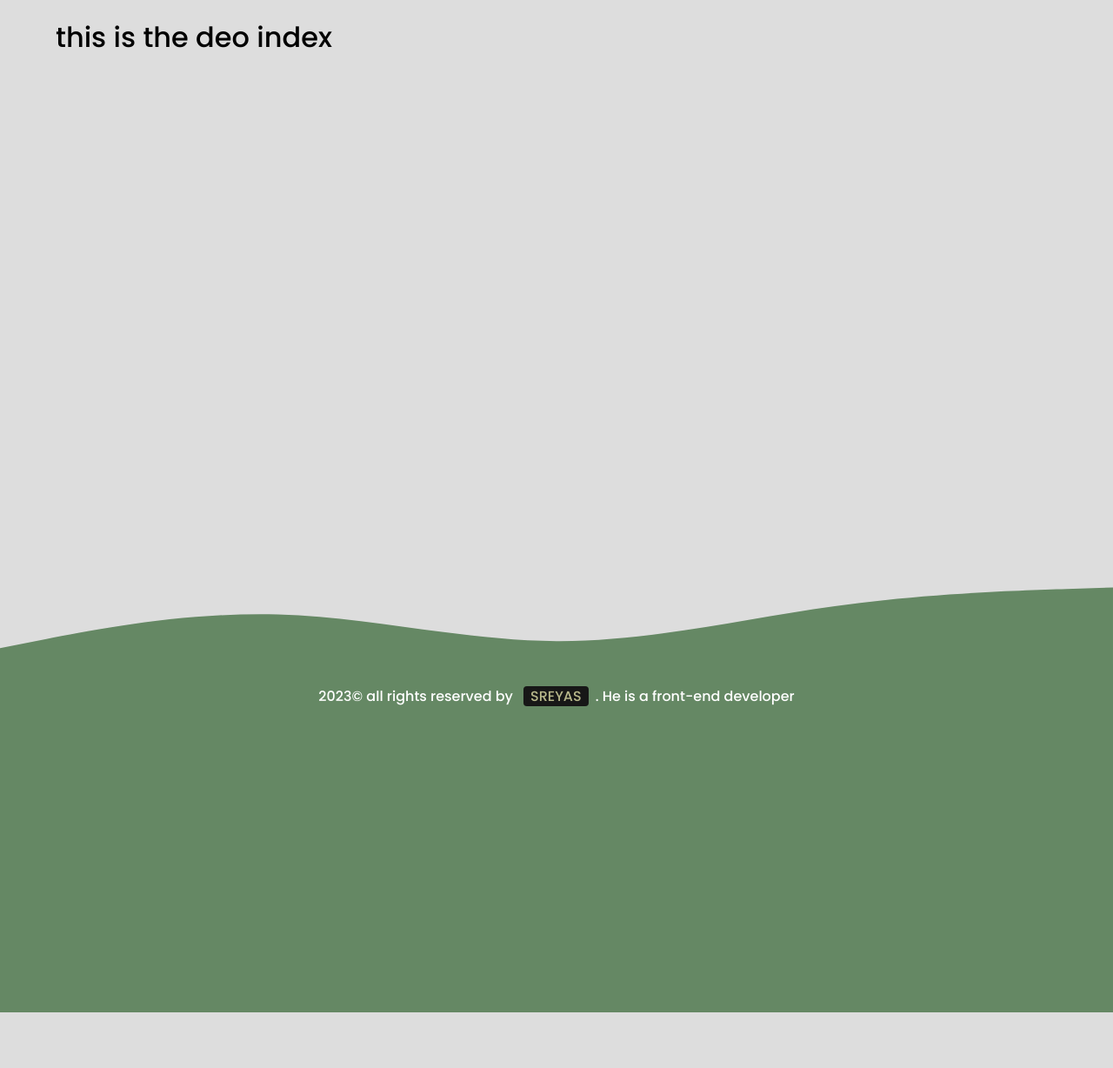
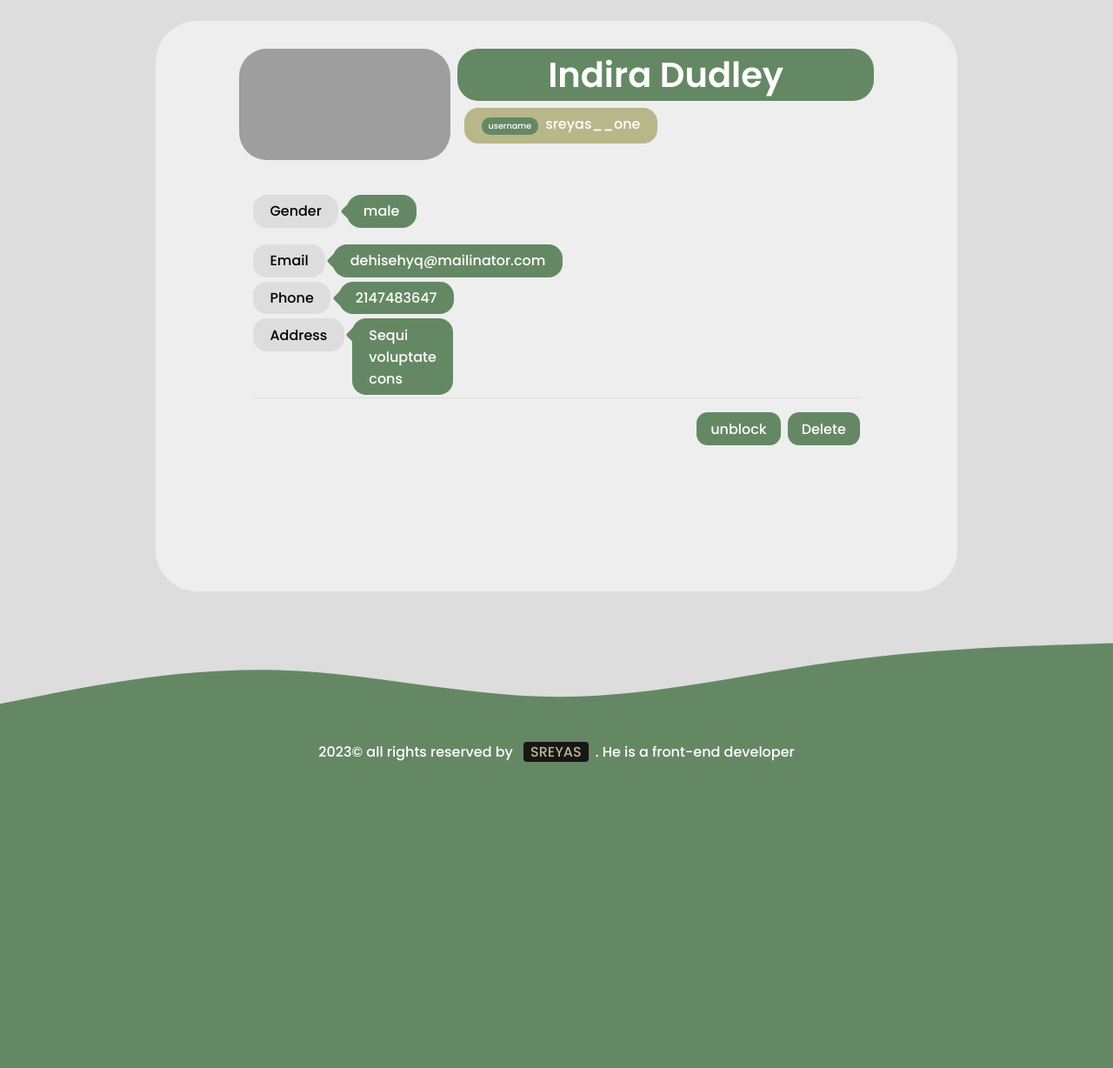
Before and after one commit to ImSreyas/TextWizard, a Flask app: page /admin/deo in a window 1280 px wide. Shown: the part 81-1309 px from the top of the page at 87% size. Before the commit the page ends 1245 px from the top, so only its background shows below. Run offline with Flask 2, Linux system fonts and the light colour scheme; a user stored in the database is signed in; data comes from the database, SQL or seed files in the repository; some libraries are stand-ins or nearby versions; grey boxes are pictures that could not be loaded.

Commit message:
user and deo page in admin panel is ready

```diff
--- a/admin.py
+++ b/admin.py
@@ -26,12 +26,41 @@ def adminIndex():
 @admin.route('/admin/user')
 def user():
     if session.get('admin'):
-        return render_template('admin/user.html')
+        usersData = database.select("SELECT * FROM user")
+        return render_template('admin/user.html', usersData = usersData)
+
+@admin.route('/admin/deleteUser', methods = ['POST', 'GET'])
+def deleteUser():
+    if session.get('admin'):
+        userId = request.form.get('userId')
+        database.delete("DELETE FROM user WHERE user_id='%s'" % (userId))
+        return 'success'
+    else:
+        return render_template('404.html')
+
+@admin.route('/admin/deleteDeo', methods = ['POST', 'GET'])
+def deleteDeo():
+    if session.get('admin'):
+        deoId = request.form.get('deoId')
+        database.delete("DELETE FROM deo WHERE id='%s'" % (deoId))
+        return 'success'
+    else:
+        return render_template('404.html')
+
+@admin.route('/admin/blockDeo', methods = ['POST', 'GET'])
+def blockDeo():
+    if session.get('admin'):
+        deoId = request.form.get('deoId')
+        database.update("UPDATE deo SET block = NOT block WHERE id='%s'" % (deoId))
+        return 'success'
+    else:
+        return render_template('404.html')
 
 @admin.route('/admin/deo')
 def deo():
     if session.get('admin'):
-        return render_template('admin/deo.html')
+        deoData = database.select("SELECT * FROM deo")
+        return render_template('admin/deo.html', deoData = deoData)
 
 
 @admin.route('/admin/feedback')
--- a/static/css-admin/deo.css
+++ b/static/css-admin/deo.css
@@ -1 +1,13 @@
 @import url('../css/main.css');
+@import url('user.css');
+.main-body{
+    display: flex;
+    justify-content: center;
+}
+.block-btn{
+    padding: .4rem 1rem;
+    background-color: var(--color);
+    color: var(--onColor);
+    border-radius: .8rem;
+    margin-inline-end: .5rem;
+}
--- a/static/css-admin/user.css
+++ b/static/css-admin/user.css
@@ -1 +1,44 @@
 @import url('../css/main.css');
+@import url('../css/profile.css');
+.main-body{
+    display: flex;
+    justify-content: center;
+    padding-inline: 10vw;
+}
+.profile-container-main{
+    display: block;
+    padding-inline: 5rem;
+    margin-block: 1.5rem;
+    height: 82vh;
+}
+.second-container{
+    overflow: visible;
+}
+.profile-container{
+    border: 0;
+}
+.third-container{
+    height: fit-content;
+    padding-block: 1rem;
+    display: flex;
+    justify-content: flex-end;
+    border-block-start: 1px solid var(--bg);
+}
+.delete-btn{
+    padding: .4rem 1rem;
+    background-color: var(--color);
+    color: var(--onColor);
+    border-radius: .8rem;
+}
+.username-content{
+    padding-block-end: .6rem;
+}
+.username-actual-text{
+    padding: .2rem .5rem;
+    background-color: var(--color);
+    color: var(--onColor);
+    border-radius: .6rem;
+    font-size: .6rem;
+    margin-inline-end: .5rem;
+    transform: translateY(-5px) ;
+}
--- a/static/css/popup-notification.css
+++ b/static/css/popup-notification.css
@@ -11,6 +11,7 @@
     background-color: var(--popup-bg);
     /* color: white;  */
     font-weight: 500;
+    z-index: 1002;
 }
 @keyframes fadeInOut {
     0%{
--- /dev/null
+++ b/static/js-admin/deo.js
@@ -0,0 +1,45 @@
+const deleteButtons = document.querySelectorAll('.delete-btn')
+if(deleteButtons){
+    deleteButtons.forEach((deleteBtn, index) => {
+        deleteBtn.addEventListener('click', (e) => {
+            const deoId = e.target.id
+            const username = document.querySelectorAll('.username-content')[index].innerText
+            const name = document.querySelectorAll('.name-container')[index].innerText
+            $.ajax({
+                url:'/admin/deleteDeo',
+                type: 'POST',
+                data: {
+                    deoId: deoId,
+                },
+                success: () => {
+                    popup(`${username} (${name}) has been deleted`, 'green', '6s')
+                    $(`#${deoId}`).css('display', 'none')
+                }
+            })
+        })
+    })
+}
+const blockButtons = document.querySelectorAll('.block-btn')
+if(blockButtons){
+    console.log('ya working')
+    blockButtons.forEach((blockBtn, index) => {
+        blockBtn.addEventListener('click', (e) => {
+            const deoId = e.target.id
+            const username = document.querySelectorAll('.actual-username-value')[index].innerText
+            const name = document.querySelectorAll('.name-container')[index].innerText
+            $.ajax({
+                url:'/admin/blockDeo',
+                type: 'POST',
+                data: {
+                    deoId: deoId,
+                },
+                success: () => {
+                    const b = ($(`button#${deoId}.block-btn`).text() == 'block' ? 'unblock' : 'block')
+                    const u = ($(`button#${deoId}.block-btn`).text() == 'unblock' ? 'unblocked' : 'blocked')
+                    popup(`${username} (${name}) has been ${u}`, (u == 'unblocked') ? 'blue' : 'red', '6s')
+                    $(`button#${deoId}.block-btn`).text(b)
+                }
+            })
+        })
+    })
+}
--- a/templates/admin/deo.html
+++ b/templates/admin/deo.html
@@ -1,5 +1,46 @@
 {% extends 'admin/components/layout.html' %} {% block links %}
 <link rel="stylesheet" href="../static/css-admin/deo.css" />
+<script src='../static/js-admin/jquery.js'></script>
+<script src='../static/js-admin/popup-notification.js'></script>
+<script src='../static/js-admin/deo.js' defer></script>
 {% endblock links %} {% block body %}
-<h1>this is the deo index</h1>
+{% for deo in deoData %}
+<div class='profile-container-main' id='{{ deo.id }}'>
+    <div class='profile-container'>
+        <div class='first-container'>
+            <span class='profile-pic-container'>
+                <img class='profile-pic' src='/static/uploads/{{deo.profile_pic}}' />
+            </span>
+            <div>
+                <div class='name-container'>{{deo.name}}</div>
+                 <div class='username-container'>
+                    <div class='username-content'><span class='username-actual-text'>username</span><span class='actual-username-value'>{{deo.username}}</span></div>
+                </div>
+            </div>
+        </div>
+        <div class='second-container'>
+            <div class='gender-container'>
+                <div class='gender-label'>Gender</div>
+                <div class='gender-content'>{{deo.gender}}</div>
+            </div>
+            <div class='email-container'>
+                <div class='email-label'>Email</div>
+                <div class='email-content'>{{deo.email}}</div>
+            </div>
+            <div class='phone-container'>
+                <div class='phone-label'>Phone</div>
+                <div class='phone-content'>{{deo.phone}}</div>
+            </div>
+            <div class='address-container'>
+                <div class='address-label'>Address</div>
+                <div class='address-content'>{{ deo.address|replace(' ', '<br>')|safe }}</div>
+            </div>
+            <div class='third-container'>
+                <button class='block-btn' id='{{ deo.id }}'>{{ "block" if deo.block == 0 else "unblock" }}</button>
+                <button class='delete-btn' id='{{ deo.id }}'>Delete</button>
+            </div>
+        </div>
+    </div>
+</div>
+{% endfor %}
 {% endblock body %}
```
Also changed, not shown: static/js-admin/user.js (added, +21 -0 lines), templates/admin/user.html (+41 -1 lines), static/uploads/defaultDeo.png (added).
